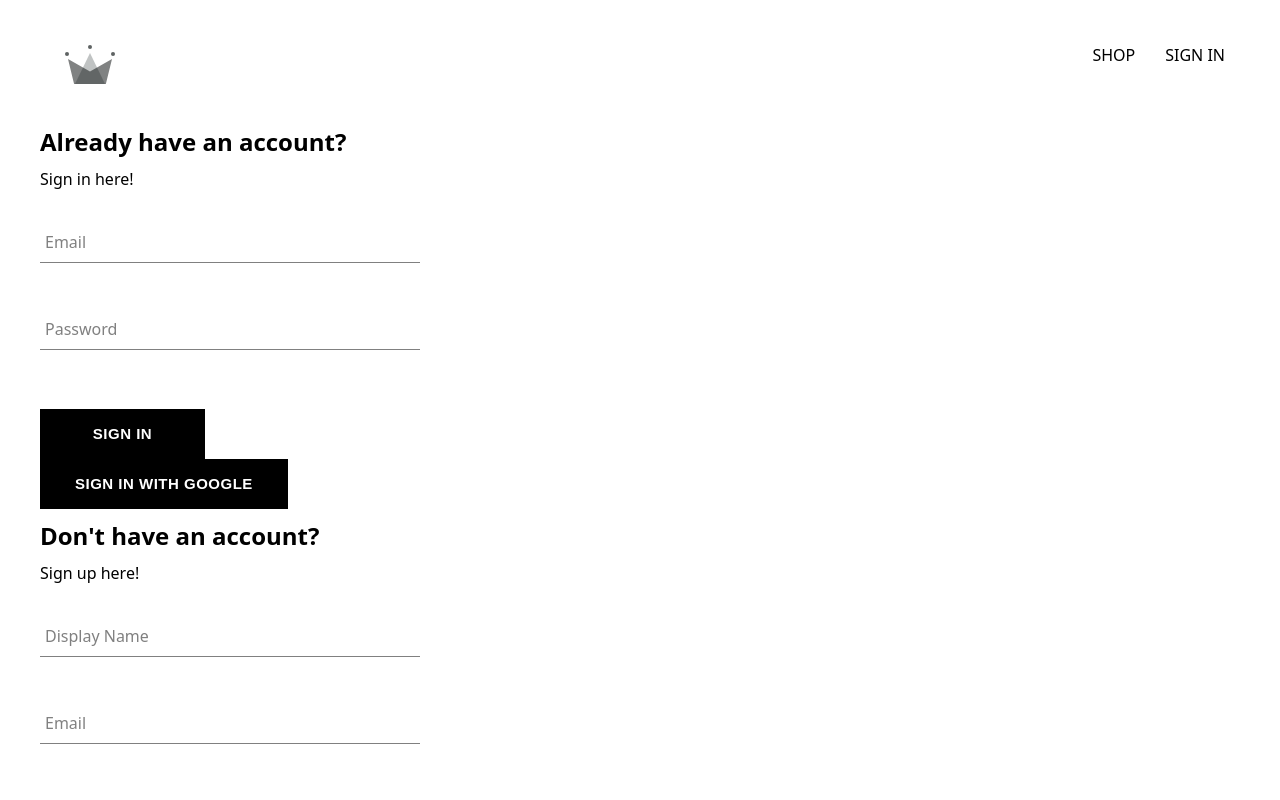
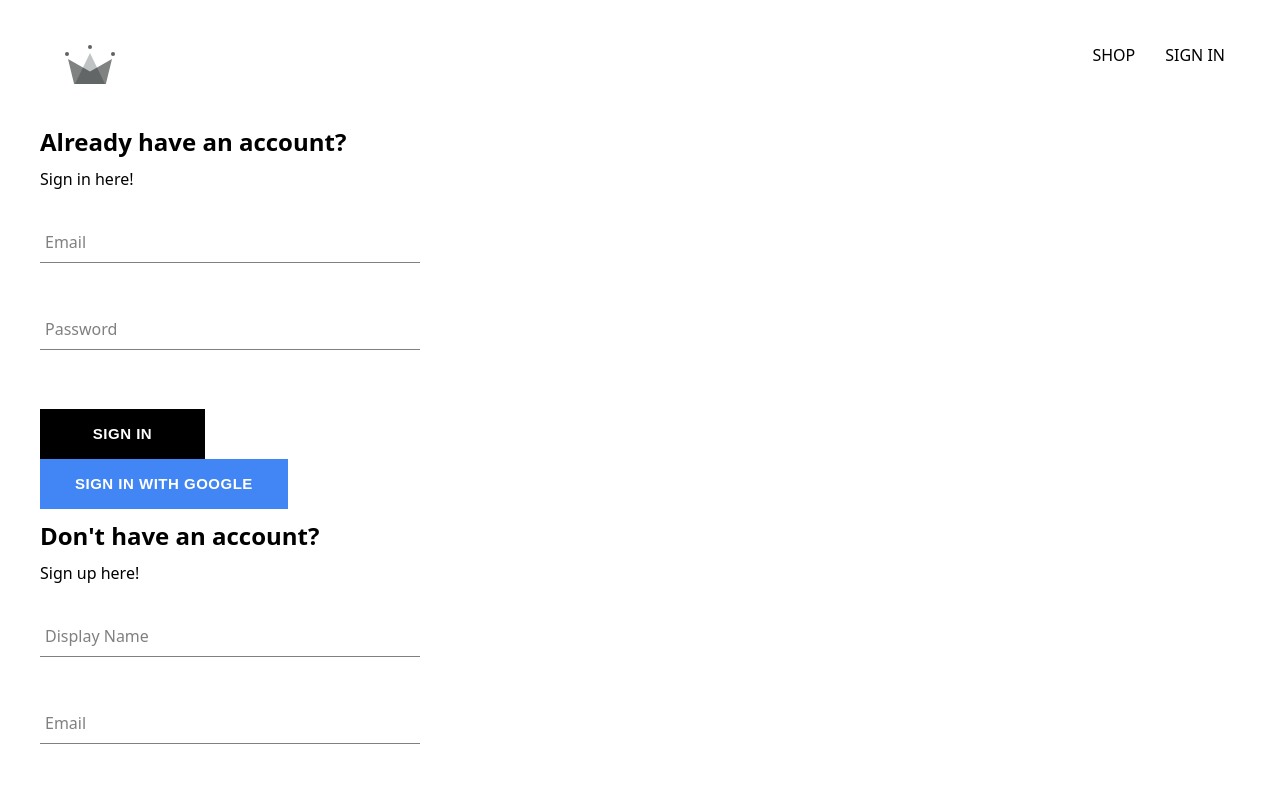
Before and after one commit to srwthomas/react-webshop, a React (Create React App) app: page /auth in a window 1280 px wide. Shown: the top 800 px of the page. Built offline with nearby package versions, Linux system fonts and the light colour scheme.

Commit message:
imported email&password sign in function + removed unnecessary console.log + added email&password auth logic to handleSubmit method + passed required attributes to sign in form fields + wrapped buttons in container div

```diff
--- a/src/components/SignInForm/SignInForm.component.jsx
+++ b/src/components/SignInForm/SignInForm.component.jsx
@@ -3,6 +3,7 @@ import { useState } from "react";
 import {
   signInWithGooglePopup,
   createUserDoc,
+  signInAuthUserWithEmailAndPassword,
 } from "../../utils/firebase/firebase.utils.js";
 
 import FormInput from "../FormInput/FormInput.component";
@@ -19,7 +20,7 @@ const SignInForm = () => {
   const [formFields, setFormFields] = useState(defaultFormFields);
   const { email, password } = formFields;
 
-  console.log(formFields);
+  // console.log(formFields);
 
   const resetFormFields = () => {
     setFormFields(defaultFormFields);
@@ -34,8 +35,17 @@ const SignInForm = () => {
     event.preventDefault();
 
     try {
+      const response = await signInAuthUserWithEmailAndPassword(
+        email,
+        password
+      );
+      console.log(response);
       resetFormFields();
-    } catch (err) {}
+    } catch (err) {
+      if (err.code === "auth/wrong-password" || "auth/user-not-found") {
+        alert("Incorrect email or password");
+      }
+    }
   };
 
   const signInWithGoogle = async () => {
@@ -55,6 +65,7 @@ const SignInForm = () => {
             onChange: handleChange,
             name: "email",
             value: email,
+            required: true,
           }}
         />
         <FormInput
@@ -64,12 +75,15 @@ const SignInForm = () => {
             onChange: handleChange,
             name: "password",
             value: password,
+            required: true,
           }}
         />
-        <Button type="submit">Sign in</Button>
-        <Button buttonType="google-sign-in" onClick={signInWithGoogle}>
-          Sign in with Google
-        </Button>
+        <div className="buttons-container">
+          <Button type="submit">Sign in</Button>
+          <Button type="button" buttonType="google" onClick={signInWithGoogle}>
+            Sign in with Google
+          </Button>
+        </div>
       </form>
     </div>
   );
```
